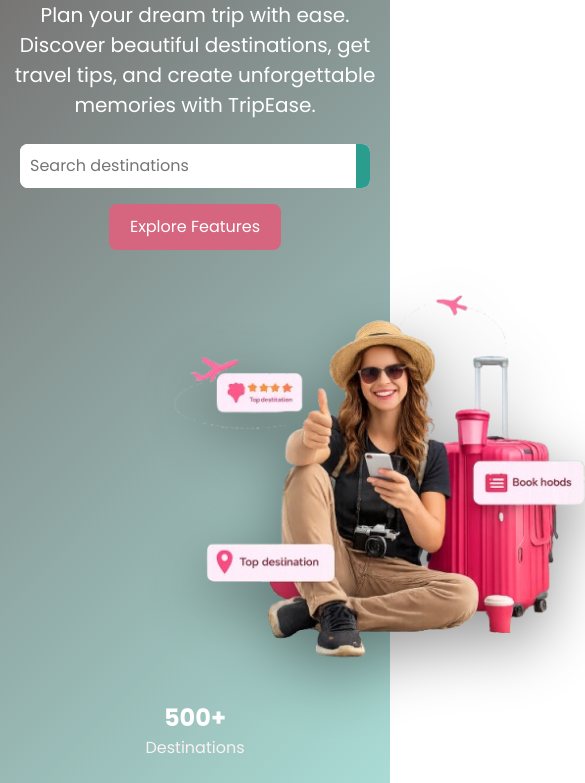
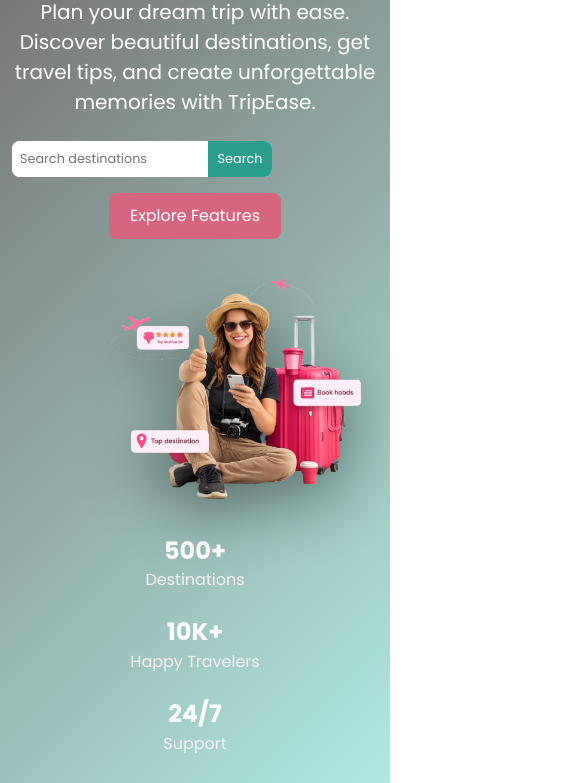
Before and after one commit to ranjuravi2000/Travel-app, a plain HTML site: page index.html in a window 390 px wide. Shown: the part 231-1014 px from the top of the page, 585 px wide, since content can reach past the window. Drawn offline with nearby package versions, Linux system fonts and the light colour scheme.

Commit message:
Updated search bar and responsive fixes

```diff
--- a/css/styles.css
+++ b/css/styles.css
@@ -123,37 +123,42 @@
     background: white;
     border-radius: 8px;
     overflow: hidden;
-    max-width: 350px;
     width: 100%;
-}
-
-.search-btn {
-    background: #2A9D8F;
-    cursor: pointer;
-    color: white;
-}
-
-.search-btn:hover {
-    background-color: #120e0e;
-    color: #f4dfdf;
+    max-width: 260px;
 }
 
 .search-box input {
     border: none;
-    padding: 10px;
+    padding: 0.5rem;
     flex: 1;
+    min-width: 0;
+    /* important for mobile */
     outline: none;
+    font-size: 0.85rem;
 }
 
 .search-box button {
+    border: none;
+    padding: 0.4rem 0.6rem;
+    font-size: 0.8rem;
+    white-space: nowrap;
+    background: #2A9D8F;
+    /* button color */
     color: white;
-    border: none;
-    padding: 10px 20px;
+    cursor: pointer;
+}
+
+/* hover effect */
+.search-box button:hover {
+    background: #120e0e;
+    color: #f4dfdf;
 }
 
 /* -----Home img----- */
 .home-img img {
-    max-width: 600px;
+    width: 100%;
+    max-width: 500px;
+    height: auto;
     filter: drop-shadow(0px 20px 30px rgba(0, 0, 0, 0.4));
 }
 
@@ -364,6 +369,11 @@
 
 @media (min-width:769px) and (max-width:1024px) {
 
+
+    #home {
+        text-align: center;
+    }
+
     .destination-grid {
         grid-template-columns: repeat(2, 1fr);
     }
@@ -376,6 +386,7 @@
 
     .search-box {
         width: 300px;
+        margin: 0 auto;
     }
 
 }
@@ -390,12 +401,29 @@
 
     #home img {
         margin-top: 30px;
+        display: flex;
+        justify-content: center;
+    }
+
+    #home h1 {
+        font-size: 2rem;
+    }
+
+    #home p {
+        font-size: 1rem;
     }
 
     .search-box {
         width: 100%;
-        max-width: 350px;
-        margin: auto;
+    }
+
+    .search-box input {
+        font-size: 0.8rem;
+    }
+
+    .search-box button {
+        font-size: 0.8rem;
+        padding: 0.35rem 0.6rem;
     }
 
     .navbar-nav .btn {
--- a/index.html
+++ b/index.html
@@ -111,7 +111,7 @@
                         <!-- Search destinations -->
                         <div class="search-box mt-4">
 
-                            <input type="text" placeholder="Search destinations" aria-label="Search destinations">
+                            <input type="text" placeholder="Search destinations">
 
                             <button class="search-btn">Search</button>
 
```
